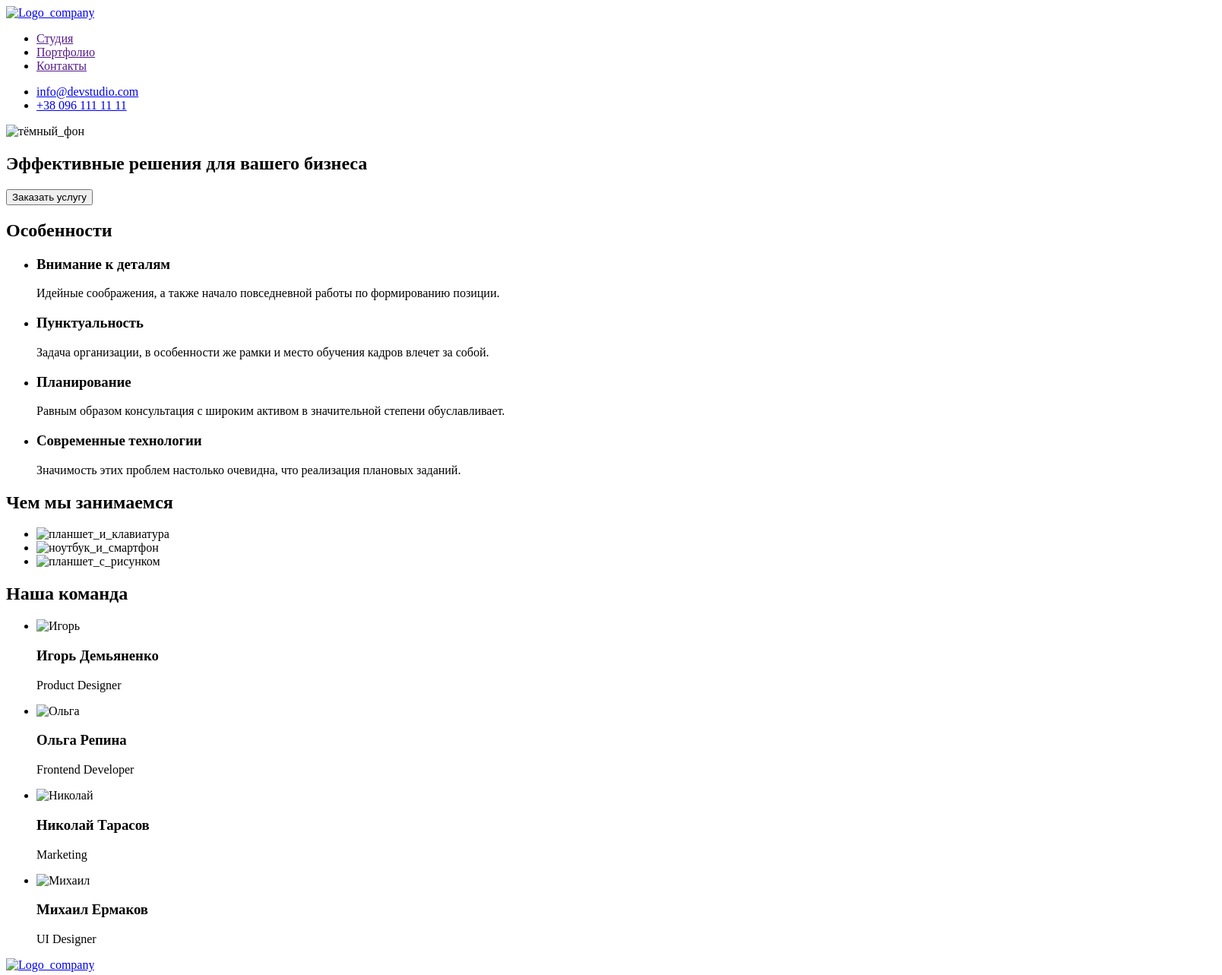
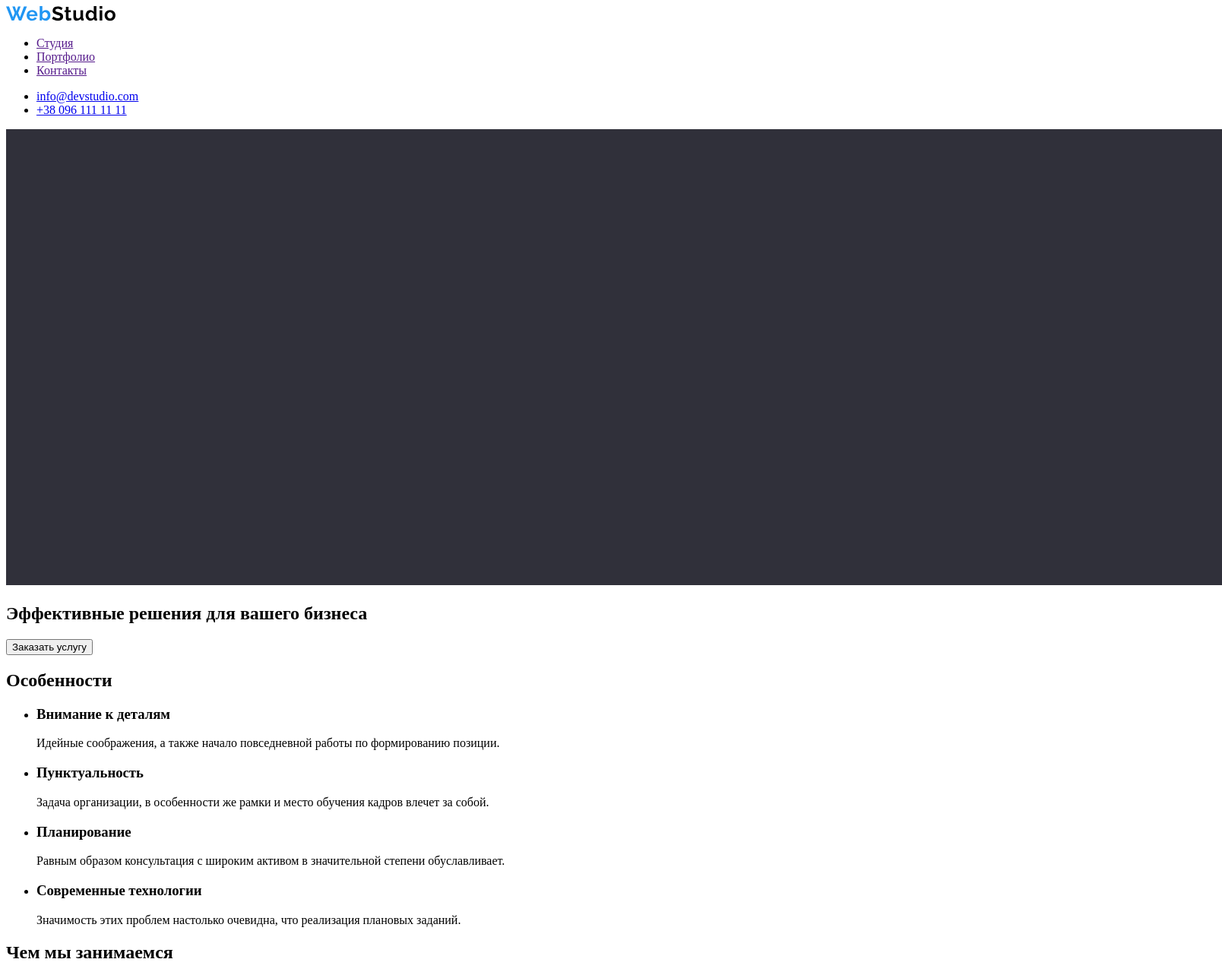
Before and after one commit to OttoCarius/goit-markup-hw, a plain HTML site: page index.html in a window 1280 px wide. Shown: the top 1283 px of the page at 76% size, 1608 px wide, since content can reach past the window. Drawn offline with Linux system fonts and the light colour scheme.

Commit message:
изменил путь к фото

```diff
--- a/index.html
+++ b/index.html
@@ -11,7 +11,7 @@
 <header>
  <nav>
     <a href="/goit-markup-hw-01/index.html">
-        <img src="./img/LOGO.svg" alt="Logo_company">
+        <img src="./images/LOGO.svg" alt="Logo_company">
     </a>
     <ul>
         <li> <a href="">Студия</a></li>
@@ -29,7 +29,7 @@
 <main>
     <!--Кнопка-->
     <section>
-        <img src="/goit-markup-hw-01/img/Bg.jpg" alt="тёмный_фон" width="1600" />
+        <img src="./images/Bg.jpg" alt="тёмный_фон" width="1600" />
         <h1>Эффективные решения для вашего бизнеса</h1>
          <button type="button">Заказать услугу</button>
     </section>
@@ -60,12 +60,12 @@
     <h2>Чем мы занимаемся</h2>
     <ul>
         <li>
-            <img src="/goit-markup-hw-01/img/img1.jpg" alt="планшет_и_клавиатура" width="370" />
+            <img src="./images/img1.jpg" alt="планшет_и_клавиатура" width="370" />
         </li>
-        <li> <img src="/goit-markup-hw-01/img/box2.jpg" alt="ноутбук_и_смартфон" width="370">
+        <li> <img src="./images/box2.jpg" alt="ноутбук_и_смартфон" width="370">
         </li>
         <li>
-            <img src="/goit-markup-hw-01/img/box3.jpg" alt=" планшет_с_рисунком" width="370">
+            <img src="./images/box3.jpg" alt=" планшет_с_рисунком" width="370">
         </li>
     </ul>
 </section>
@@ -75,20 +75,20 @@
     <h2>Наша команда</h2>
     <ul>
         <li>
-            <img src="/goit-markup-hw-01/img/img-3.jpg" alt="Игорь" width="270">
+            <img src="./images/img-3.jpg" alt="Игорь" width="270">
             <h3>Игорь Демьяненко</h3>
             <p>Product Designer</p>
         </li>
-        <li> <img src="/goit-markup-hw-01/img/img-2.jpg" alt="Ольга" width="270">
+        <li> <img src="./images/img-2.jpg" alt="Ольга" width="270">
             <h3>Ольга Репина</h3>
             <p>Frontend Developer</p>
         </li>
         <li>
-            <img src="/goit-markup-hw-01/img/img-1.jpg" alt="Николай" width="270">
+            <img src="./images/img-1.jpg" alt="Николай" width="270">
             <h3>Николай Тарасов</h3>
             <p>Marketing</p>
         </li>
-        <li> <img src="/goit-markup-hw-01/img/img.jpg" alt="Михаил" width="270">
+        <li> <img src="./images/img.jpg" alt="Михаил" width="270">
         <h3>Михаил Ермаков</h3>
         <p>UI Designer</p>
     </li>
@@ -98,7 +98,7 @@
 
 <footer>
     <a href="/goit-markup-hw-01/index.html">
-        <img src="./img/LOGO.svg" alt="Logo_company">
+        <img src="./images/LOGO.svg" alt="Logo_company">
     </a>
     <ul>
         <li>г. Киев, пр-т Леси Украинки, 26</li>
```
Also changed, not shown: images/box3.jpg (added).
